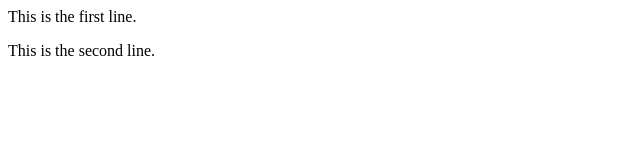
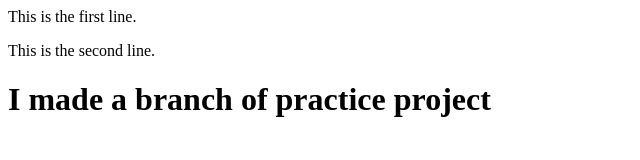
Before and after one commit to Prabhat1998kumar-yadav/PracticeProject, a plain HTML site: page index.html in a window 1280 px wide. Shown: the whole page, without its empty margins (0-640 px from the left). Drawn offline with Linux system fonts and the light colour scheme.

Commit message:
Update index.html
added third line

```diff
--- a/index.html
+++ b/index.html
@@ -1,2 +1,3 @@
 <p>This is the first line.</p>
 <p>This is the second line.</p>
+<h1>I made a branch of practice project</h1>
```
